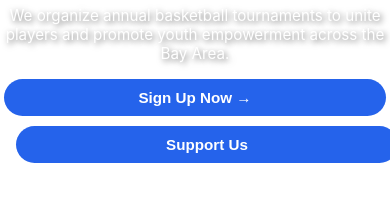
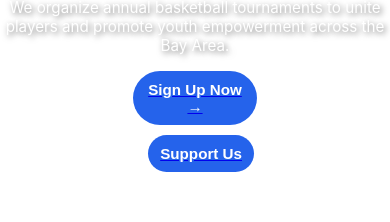
Before and after one commit to KrishM999/projecthoops, a React (Create React App) app: page / in a window 390 px wide. Shown: the part 497-719 px from the top of the page. Built offline with nearby package versions, Linux system fonts and the light colour scheme.

Commit message:
reuploaded the icon

```diff
--- a/src/Header.css
+++ b/src/Header.css
@@ -74,12 +74,21 @@
     flex-direction: row;
     align-items: center;
     padding: 0 8px;
+    background: #fff;
+    z-index: 2000;
+    box-shadow: 0 2px 8px rgba(0,0,0,0.08);
+    position: fixed;
+    top: 0;
+    left: 0;
+    right: 0;
+    width: 100vw;
   }
   .header-logo .logo {
     height: 44px;
   }
   .header-nav {
     width: 100vw;
+    z-index: 2100;
   }
   .nav-links {
     flex-direction: column;
@@ -90,7 +99,7 @@
     top: 64px;
     left: 0;
     display: none;
-    z-index: 1200;
+    z-index: 2200;
     box-shadow: 0 2px 8px rgba(0,0,0,0.08);
   }
   .nav-links.open {
@@ -112,7 +121,7 @@
     position: absolute;
     right: 16px;
     top: 12px;
-    z-index: 1300;
+    z-index: 2300;
     color: #333;
   }
 }
--- a/src/Home.css
+++ b/src/Home.css
@@ -356,11 +356,17 @@ body {
   .button-wrapper {
     flex-direction: column;
     gap: 10px;
+    align-items: center;
+    width: 100%;
+    justify-content: center;
+    display: flex;
   }
   .signup-btn {
     font-size: 0.95rem;
     padding: 10px 12px;
-    width: 100%;
+    width: 90%;
+    margin: 0 auto;
+    display: block;
   }
   .hero-fade-image {
     min-height: 220px;
```
Also changed, not shown: public/manifest.json.
